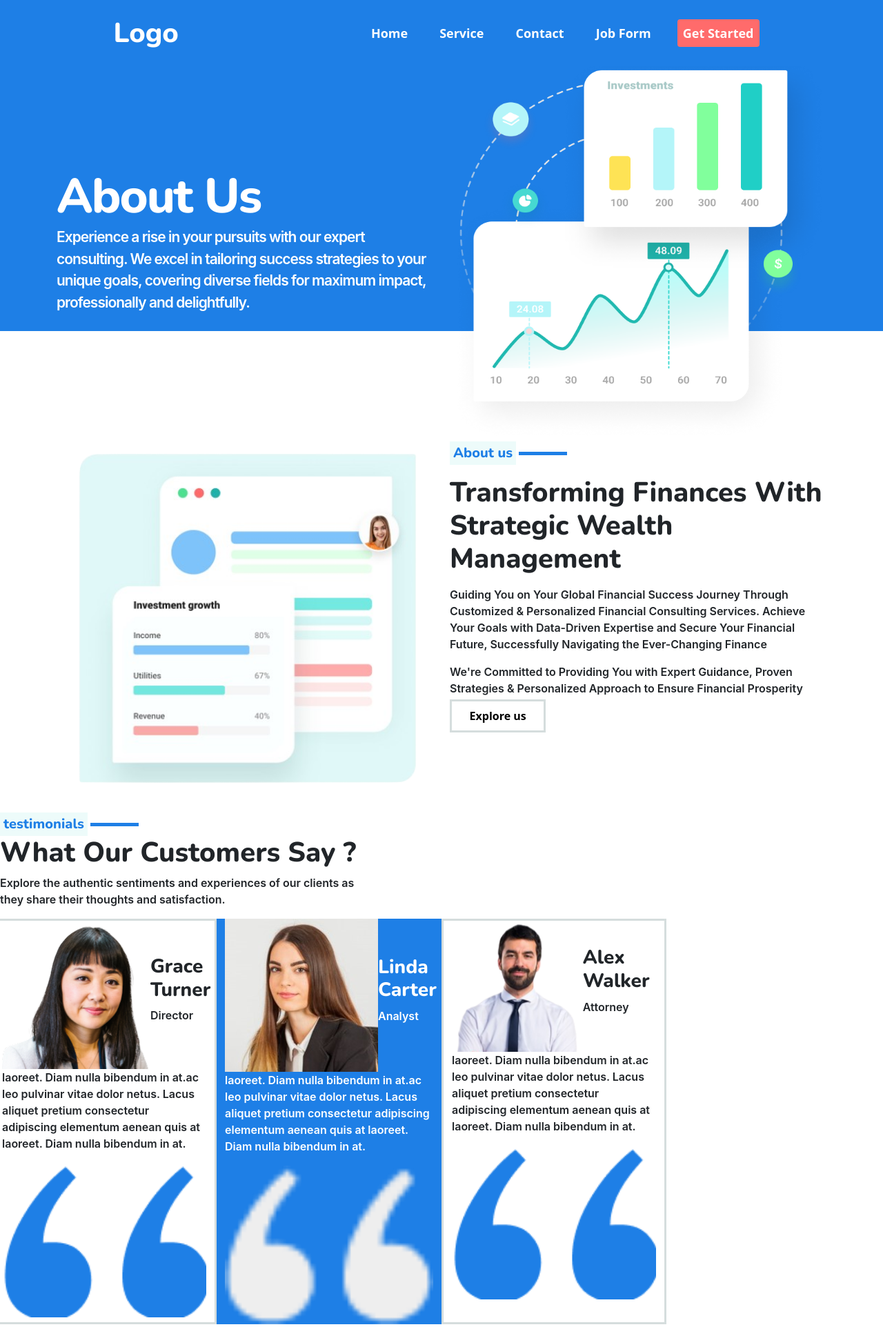
After one commit to Anas-raza-12/consultancy-website, a PHP site: page /files/About.html in a window 1280 px wide. The commit adds this page. Shown: the top 1924 px of the page at 69% size. Run offline with PHP 8.4, Linux system fonts and the light colour scheme; some libraries are stand-ins or nearby versions.

Commit message:
add about page

```diff
--- /dev/null
+++ b/files/About.html
@@ -0,0 +1,284 @@
+<!DOCTYPE html>
+<html lang="en">
+  <head>
+    <meta charset="UTF-8" />
+    <meta name="viewport" content="width=device-width, initial-scale=1.0" />
+    <title>Contact Us</title>
+    <link rel="preconnect" href="https://fonts.googleapis.com" />
+    <link rel="preconnect" href="https://fonts.gstatic.com" crossorigin />
+    <link
+      href="https://fonts.googleapis.com/css2?family=Nunito:ital,wght@0,200..1000;1,200..1000&display=swap"
+      rel="stylesheet"
+    />
+    <!-- -----------------------------------------BootsRap Link----------------------------------------- -->
+    <link
+      href="https://cdn.jsdelivr.net/npm/bootstrap@5.3.3/dist/css/bootstrap.min.css"
+      rel="stylesheet"
+      integrity="sha384-QWTKZyjpPEjISv5WaRU9OFeRpok6YctnYmDr5pNlyT2bRjXh0JMhjY6hW+ALEwIH"
+      crossorigin="anonymous"
+    />
+
+    <link
+      rel="stylesheet"
+      href="https://cdnjs.cloudflare.com/ajax/libs/font-awesome/6.6.0/css/all.min.css"
+      integrity="sha512-Kc323vGBEqzTmouAECnVceyQqyqdsSiqLQISBL29aUW4U/M7pSPA/gEUZQqv1cwx4OnYxTxve5UMg5GT6L4JJg=="
+      crossorigin="anonymous"
+      referrerpolicy="no-referrer"
+    />
+    <link rel="stylesheet" href="../style-flie/style.css" />
+    <link rel="stylesheet" href="../style-flie/tab.css" />
+    <link rel="stylesheet" href="../style-flie/mobile.css" />
+    <link href="https://unpkg.com/aos@2.3.1/dist/aos.css" rel="stylesheet" />
+
+  </head>
+  <body>
+    <nav class="navbar blue-bg">
+      <div class="navbar-container">
+        <div class="logo">Logo</div>
+        <ul class="nav-links" id="navLinks">
+          <li><a href="../index.html">Home</a></li>
+          <li><a href="../files/sevices.html">Service</a></li>
+          <li><a href="../files/contact.html">Contact</a></li>
+          <li><a href="../files/jobform.html">Job Form</a></li>
+
+          <li><a href="#" class="get-started">Get Started</a></li>
+        </ul>
+        <button class="toggle-button" id="toggleButton">☰</button>
+      </div>
+    </nav>
+    <div class="About">
+      <div class="first-container background-color-blue">
+        <div class="container">
+          <div class="row">
+            <div class="col-lg-6 col-md-12">
+              <div data-aos="fade-up" data-aos-duration="1000">
+                <h1>About Us</h1>
+                <p>
+                  Experience a rise in your pursuits with our expert consulting.
+                  We excel in tailoring success strategies to your unique goals,
+                  covering diverse fields for maximum impact, professionally and
+                  delightfully.
+                </p>
+              </div>
+            </div>
+            <div
+              data-aos="fade-up"
+              data-aos-duration="1000"
+              class="col-lg-6 col-md-12"
+            >
+              <img src="../image/Main image.png" alt="" />
+            </div>
+          </div>
+        </div>
+      </div>
+      <div class="second-container container">
+        <div class="row">
+            <div data-aos="fade-right" data-aos-duration="1000" class="col-lg-6 col-md-12 d-flex">
+                <img
+                  src="../image/Screenshot_2024-08-26_152158-removebg-preview.png"
+                  alt=""
+                />
+              </div>
+          <div class="col-lg-6 col-md-12 d-flex">
+            <div data-aos="fade-left" data-aos-duration="1000">
+              <div data-aos="fade-left" data-aos-duration="1000" class="bg-lights">
+                <h5>About us</h5>
+                &nbsp;
+                <span>&nbsp;</span>
+              </div>
+              <h1 class="my-3">
+                Transforming Finances With Strategic Wealth Management
+              </h1>
+              <p>
+                Guiding You on Your Global Financial Success Journey Through
+                Customized & Personalized Financial Consulting Services. Achieve
+                Your Goals with Data-Driven Expertise and Secure Your Financial
+                Future, Successfully Navigating the Ever-Changing Finance
+              </p>
+              <p>
+                We're Committed to Providing You with Expert Guidance, Proven
+                Strategies & Personalized Approach to Ensure Financial
+                Prosperity
+              </p>
+              <a href="" class="gray-btn">Explore us</a>
+            </div>
+          </div>
+
+        </div>
+      </div>
+      <div class="thrid-container container mt-4"></div>
+        <div   data-aos="fade-right" data-aos-duration="1000"  class="bg-lights">
+          <h5>testimonials</h5>
+          &nbsp;
+          <span></span>
+        </div>
+        <h1>What Our Customers Say ?</h1>
+        <p>
+          Explore the authentic sentiments and experiences of our clients as
+          <br />
+          they share their thoughts and satisfaction.
+        </p>
+        <div class="row">
+          <div
+            style="border: 3px solid #d5dddd"
+            data-aos="zoom-in-right"  data-aos-duration="1000"
+            class="col-lg-3 coutomer-reviews1"
+          >
+            <div class="d-flex align-items-center">
+              <img src="../image/183105c466f3271e7833845433d592ef.png" alt="" />
+              <div>
+                <h3>Grace Turner</h3>
+                <p>Director</p>
+              </div>
+            </div>
+            <p>
+              laoreet. Diam nulla bibendum in at.ac leo pulvinar vitae dolor
+              netus. Lacus aliquet pretium consectetur adipiscing elementum
+              aenean quis at laoreet. Diam nulla bibendum in at.
+            </p>
+            <img src="../image/“.png" alt="" />
+          </div>
+          <div
+            style="background-color: #1e7fe6"
+            data-aos-duration="1000" data-aos="zoom-in-up"
+            class="col-lg-3 coutomer-reviews1"
+          >
+            <div class="d-flex align-items-center">
+              <img src="../image/bf9f990cb6759e82ae64dc29b71d91df.jpeg" alt="" />
+              <div>
+                <h3 style="color: white">Linda Carter</h3>
+                <p style="color: white">Analyst</p>
+              </div>
+            </div>
+            <p style="color: white">
+              laoreet. Diam nulla bibendum in at.ac leo pulvinar vitae dolor
+              netus. Lacus aliquet pretium consectetur adipiscing elementum
+              aenean quis at laoreet. Diam nulla bibendum in at.
+            </p>
+            <img src="../image/“ (1).png" alt="" />
+          </div>
+          <div
+            style="border: 3px solid #d5dddd"
+            data-aos="zoom-in-left"     data-aos-duration="1000"
+            class="col-lg-3 coutomer-reviews1"
+          >
+            <div class="d-flex align-items-center">
+              <img src="../image/a232e35e6f9c8522a1503faa20784a69.png" alt="" />
+              <div>
+                <h3>Alex Walker</h3>
+                <p>Attorney</p>
+              </div>
+            </div>
+            <p>
+              laoreet. Diam nulla bibendum in at.ac leo pulvinar vitae dolor
+              netus. Lacus aliquet pretium consectetur adipiscing elementum
+              aenean quis at laoreet. Diam nulla bibendum in at.
+            </p>
+            <img src="../image/“.png" alt="" />
+          </div>
+        </div>
+      </div>
+      <div data-aos="zoom-in-up"
+      data-aos-duration="1000"
+      class="sixthty-container container">
+        <div  data-aos="fade-right" class="first">
+          <h5>Start now</h5>
+          &nbsp;
+          <span> &nbsp;</span>
+        </div>
+        <div class="row">
+          <div class="col-lg-6 col-md-6">
+            <div>
+              <h1>
+                Get Started with <br />
+                us
+              </h1>
+              <form action="">
+                <input type="email" placeholder="Email Address" />
+                <button>Get Started</button>
+              </form>
+              <p>
+                Want to contact our team and book a call?
+                <a href="/">Try it now</a>
+              </p>
+            </div>
+          </div>
+          <div class="col-lg-6 col-md-6">
+            <img src="../image/Images.png" alt="" />
+          </div>
+        </div>
+      </div>
+    </div>
+    <footer>
+      <div class="container">
+        <div class="row">
+          <div class="col-lg-4 col-md-6">
+            <h1>Logo</h1>
+            <p>
+              Our expert financial consultants provide solutions to help you
+              achieve financial wealth. Trust us to guide you toward a brighter
+              financial future.
+            </p>
+            <div class="d-flex">
+              <div class="d-flex">
+                <i class="fa-brands fa-facebook-f"></i>
+                <p>Facebook</p>
+              </div>
+              <div class="d-flex">
+                <i class="fa-brands fa-x-twitter"></i>
+                <p>Twitter</p>
+              </div>
+              <div class="d-flex">
+                <i class="fa-brands fa-instagram"></i>
+                <p>Instagram</p>
+              </div>
+            </div>
+          </div>
+          <div class="col-lg-3 col-md-6">
+            <h3>Our Services</h3>
+            <ul>
+              <li><a href="/">Management System</a></li>
+              <li><a href="/">Method Development</a></li>
+              <li><a href="/">Business Strategies</a></li>
+              <li><a href="/">Quality Assurance</a></li>
+            </ul>
+          </div>
+          <div class="col-lg-2 col-md-6">
+            <h3>Explore More</h3>
+            <ul>
+              <li><a href="../index.html">Home</a></li>
+              <li><a href="../files/sevices.html">Service</a></li>
+              <li><a href="../files/jobform.html">job form</a></li>
+              <li><a href="../files/contact.html">Contact</a></li>
+            </ul>
+          </div>
+          <div class="col-lg-3 col-md-6">
+            <h3>Contact Details</h3>
+            <ul>
+              <li><a href="/">contact@abcde.com</a></li>
+              <li><a href="/">+1 (555) 123-4567</a></li>
+            </ul>
+          </div>
+        </div>
+        <hr />
+        <div class="d-flex">
+          <h6>
+            <a href="https://www.instagram.com/ar_anas_23/">©</a>2024 ---- | All
+            Rights Reserved
+            <a href="https://rootletsolutions.com/">Rootletsolutions.com</a>
+          </h6>
+        </div>
+      </div>
+    </footer>
+    <script
+      src="https://cdn.jsdelivr.net/npm/bootstrap@5.3.3/dist/js/bootstrap.bundle.min.js"
+      integrity="sha384-YvpcrYf0tY3lHB60NNkmXc5s9fDVZLESaAA55NDzOxhy9GkcIdslK1eN7N6jIeHz"
+      crossorigin="anonymous"
+    ></script>
+    <script src="../style-flie/script.js"></script>
+    <script src="https://unpkg.com/aos@2.3.1/dist/aos.js"></script>
+    <script>
+      AOS.init();
+    </script>
+  </body>
+</html>
```
Also changed, not shown: style-flie/style.css (+47 -0 lines).
